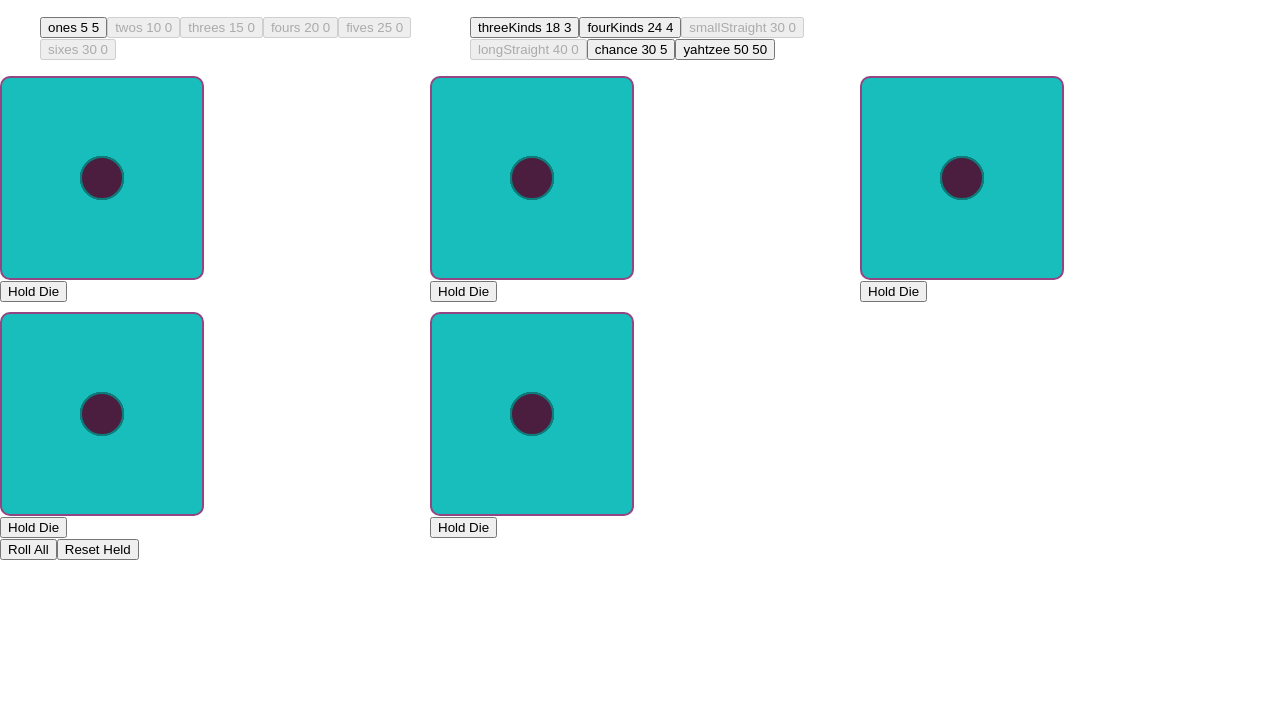
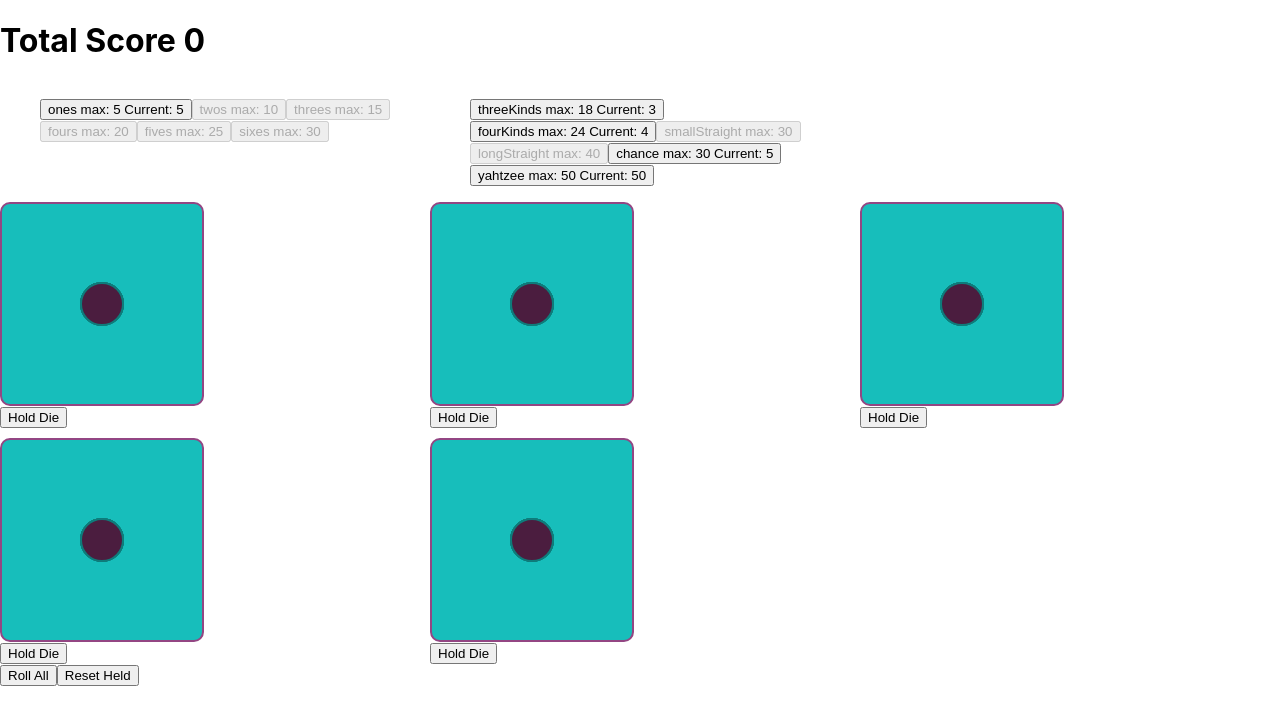
Before and after one commit to LiamMyles/yahtzee-redux, a React (Create React App) app: page / in a window 1280 px wide. Shown: the top 724 px of the page. Built offline with nearby package versions, Linux system fonts and the light colour scheme.

Commit message:
Add scoreboard Logic stuff

```diff
--- a/src/App.jsx
+++ b/src/App.jsx
@@ -45,12 +45,89 @@ function diceReducer(state, { type, dieNumber }) {
       throw new Error();
   }
 }
+const initialScoreState = {
+  ones: {
+    score: 0,
+    isScored: false
+  },
+  twos: {
+    score: 0,
+    isScored: false
+  },
+  threes: {
+    score: 0,
+    isScored: false
+  },
+  fours: {
+    score: 0,
+    isScored: false
+  },
+  fives: {
+    score: 0,
+    isScored: false
+  },
+  sixes: {
+    score: 0,
+    isScored: false
+  },
+  threeKinds: {
+    score: 0,
+    isScored: false
+  },
+  fourKinds: {
+    score: 0,
+    isScored: false
+  },
+  smallStraight: {
+    score: 0,
+    isScored: false
+  },
+  longStraight: {
+    score: 0,
+    isScored: false
+  },
+  chance: {
+    score: 0,
+    isScored: false
+  },
+  yahtzee: {
+    score: 0,
+    isScored: false
+  }
+};
+function scoreReducer(state, { type, alias, score }) {
+  switch (type) {
+    case "addScore": {
+      return { ...state, [alias]: { ...state[alias], score, isScored: true } };
+    }
+    default:
+      throw new Error();
+  }
+}
 
 function App() {
-  const [diceState, dispatch] = useReducer(diceReducer, initialDiceState);
+  // useEvent? Thing will take scoreState and DiceState to trigger updates to a GameState reducer
+
+  const [diceState, dispatchDice] = useReducer(diceReducer, initialDiceState);
+  const [scoreState, dispatchScores] = useReducer(
+    scoreReducer,
+    initialScoreState
+  );
+
+  let totalScores = [];
+  for (const score in scoreState) {
+    if (scoreState.hasOwnProperty(score)) {
+      totalScores.push(scoreState[score].score);
+    }
+  }
   return (
     <>
-      <ScoreBoard dice={diceState.map(({ side }) => side)} />
+      <h1>Total Score {totalScores.reduce((a, b) => a + b, 0)}</h1>
+      <ScoreBoard
+        dice={diceState.map(({ side }) => side)}
+        scoreState={scoreState}
+        dispatchScores={dispatchScores}
+      />
       <div>
         <section className="dice">
           {diceState.map((dieState, index) => (
@@ -60,13 +137,13 @@ function App() {
                 theme={dieState.theme}
                 isHeld={dieState.isHeld}
                 clickFunction={() => {
-                  dispatch({ type: "rollDie", dieNumber: index });
+                  dispatchDice({ type: "rollDie", dieNumber: index });
                 }}
               />
 
               <button
                 onClick={() => {
-                  dispatch({ type: "holdDie", dieNumber: index });
+                  dispatchDice({ type: "holdDie", dieNumber: index });
                 }}
               >
                 Hold Die
@@ -76,14 +153,14 @@ function App() {
         </section>
         <button
           onClick={() => {
-            dispatch({ type: "rollAllDice" });
+            dispatchDice({ type: "rollAllDice" });
           }}
         >
           Roll All
         </button>
         <button
           onClick={() => {
-            dispatch({ type: "resetHeld" });
+            dispatchDice({ type: "resetHeld" });
           }}
         >
           Reset Held
@@ -113,53 +190,82 @@ function Die({ side = 1, theme = 1, clickFunction, isHeld }) {
   );
 }
 
-function ScoreButtonSelection({ isValidScore, children }) {
-  return <button disabled={!isValidScore}>{children}</button>;
+function ScoreButtonSelection({
+  name,
+  isValidScore,
+  currentScore,
+  topScore,
+  isScored,
+  dispatchScores,
+  alias,
+  scoredScore
+}) {
+  const showCurrentScore =
+    !isScored &&
+    currentScore !== 0 &&
+    currentScore !== undefined &&
+    isValidScore;
+  return (
+    <button
+      onClick={() =>
+        dispatchScores({ type: "addScore", alias, score: currentScore })
       }
-
-function ScoreBoard({ dice }) {
+      disabled={!isValidScore || isScored}
+      style={isScored ? { background: "red" } : {}}
+    >
+      {`${name} max: ${topScore} `}
+      {showCurrentScore && `Current: ${currentScore}`}
+      {isScored && `Scored: ${scoredScore}`}
+    </button>
+  );
+}
 function getUpperScoreFunction(scoringNumber) {
   return dice =>
     dice
       .filter(die => die === scoringNumber)
       .reduce((prev, current) => prev + current, 0);
 }
-
-  const scores = {
+const scoreboardLogic = {
   upper: [
     {
       test: dice => dice.includes(1),
       name: "ones",
+      alias: "ones",
       topScore: 5,
       getScore: getUpperScoreFunction(1)
     },
     {
       test: dice => dice.includes(2),
       name: "twos",
+      alias: "twos",
       topScore: 10,
       getScore: getUpperScoreFunction(2)
     },
     {
       test: dice => dice.includes(3),
       name: "threes",
+      alias: "threes",
       topScore: 15,
       getScore: getUpperScoreFunction(3)
     },
     {
       test: dice => dice.includes(4),
       name: "fours",
+      alias: "fours",
       topScore: 20,
       getScore: getUpperScoreFunction(4)
     },
     {
       test: dice => dice.includes(5),
       name: "fives",
+      alias: "fives",
       topScore: 25,
       getScore: getUpperScoreFunction(5)
     },
     {
       test: dice => dice.includes(6),
       name: "sixes",
+      alias: "sixes",
       topScore: 30,
       getScore: getUpperScoreFunction(6)
     }
@@ -179,6 +285,7 @@ function ScoreBoard({ dice }) {
         );
       },
       name: "threeKinds",
+      alias: "threeKinds",
       topScore: 18,
       getScore: dice => {
         const newDice = [...dice];
@@ -206,6 +313,7 @@ function ScoreBoard({ dice }) {
         );
       },
       name: "fourKinds",
+      alias: "fourKinds",
       topScore: 24,
       getScore: dice => {
         const newDice = [...dice];
@@ -236,6 +344,7 @@ function ScoreBoard({ dice }) {
         );
       },
       name: "smallStraight",
+      alias: "smallStraight",
       topScore: 30,
       getScore: dice => {
         const newDice = [...dice];
@@ -269,6 +378,7 @@ function ScoreBoard({ dice }) {
         return newDice.every(checkAllAreConsecutive);
       },
       name: "longStraight",
+      alias: "longStraight",
       topScore: 40,
       getScore: dice => {
         const newDice = [...dice];
@@ -288,37 +398,55 @@ function ScoreBoard({ dice }) {
     {
       test: () => true,
       name: "chance",
+      alias: "chance",
       topScore: 30,
       getScore: dice => dice.reduce((prev, current) => prev + current, 0)
     },
     {
       test: dice => new Set(dice).size === 1,
       name: "yahtzee",
+      alias: "yahtzee",
       topScore: 50,
-        getScore: dice => 50
+      getScore: () => 50
     }
   ]
 };
-
+function ScoreBoard({ dice, scoreState, dispatchScores }) {
   return (
     <section className="score-board">
       <ul className="score-board__scores score-board__scores--upper-section">
-        {scores.upper.map(({ name, test, topScore, getScore }) => {
-          return (
-            <ScoreButtonSelection isValidScore={test(dice)} key={name}>
-              {`${name} ${topScore} ${getScore(dice)}`}
-            </ScoreButtonSelection>
-          );
-        })}
+        {scoreboardLogic.upper.map(
+          ({ name, test, topScore, getScore, alias }) => (
+            <ScoreButtonSelection
+              currentScore={getScore(dice)}
+              isValidScore={test(dice)}
+              topScore={topScore}
+              name={name}
+              isScored={scoreState[alias].isScored}
+              scoredScore={scoreState[alias].score}
+              dispatchScores={dispatchScores}
+              alias={alias}
+              key={alias}
+            />
+          )
+        )}
       </ul>
       <ul className="score-board__scores score-board__scores--lower-section">
-        {scores.lower.map(({ name, test, topScore, getScore }) => {
-          return (
-            <ScoreButtonSelection isValidScore={test(dice)} key={name}>
-              {`${name} ${topScore} ${getScore(dice)}`}
-            </ScoreButtonSelection>
-          );
-        })}
+        {scoreboardLogic.lower.map(
+          ({ name, test, topScore, getScore, alias }) => (
+            <ScoreButtonSelection
+              currentScore={getScore(dice)}
+              isValidScore={test(dice)}
+              topScore={topScore}
+              key={alias}
+              isScored={scoreState[alias].isScored}
+              scoredScore={scoreState[alias].score}
+              dispatchScores={dispatchScores}
+              alias={alias}
+              name={name}
+            />
+          )
+        )}
       </ul>
     </section>
   );
```
Lines whose indentation alone changed are shown as unchanged.
